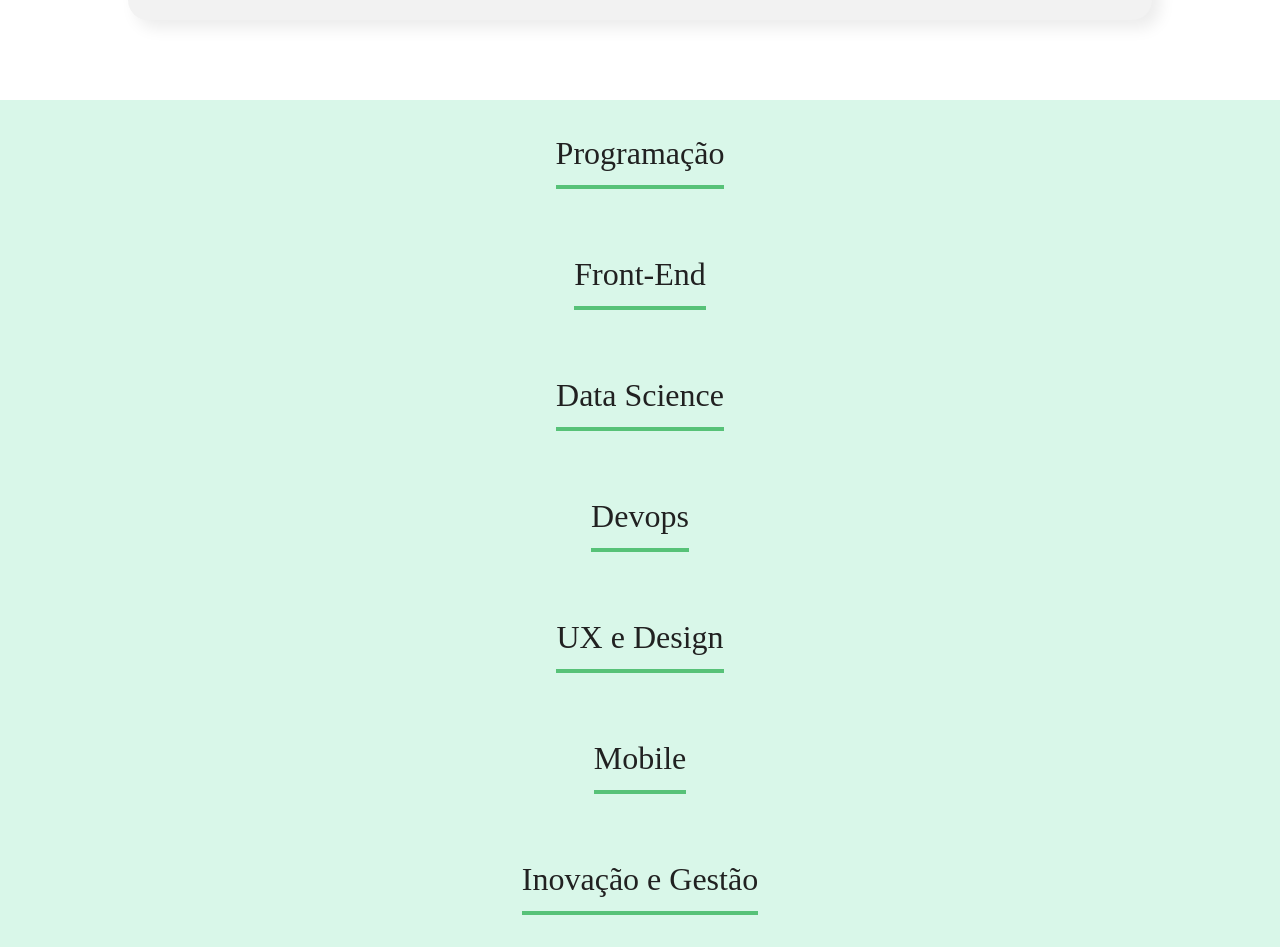
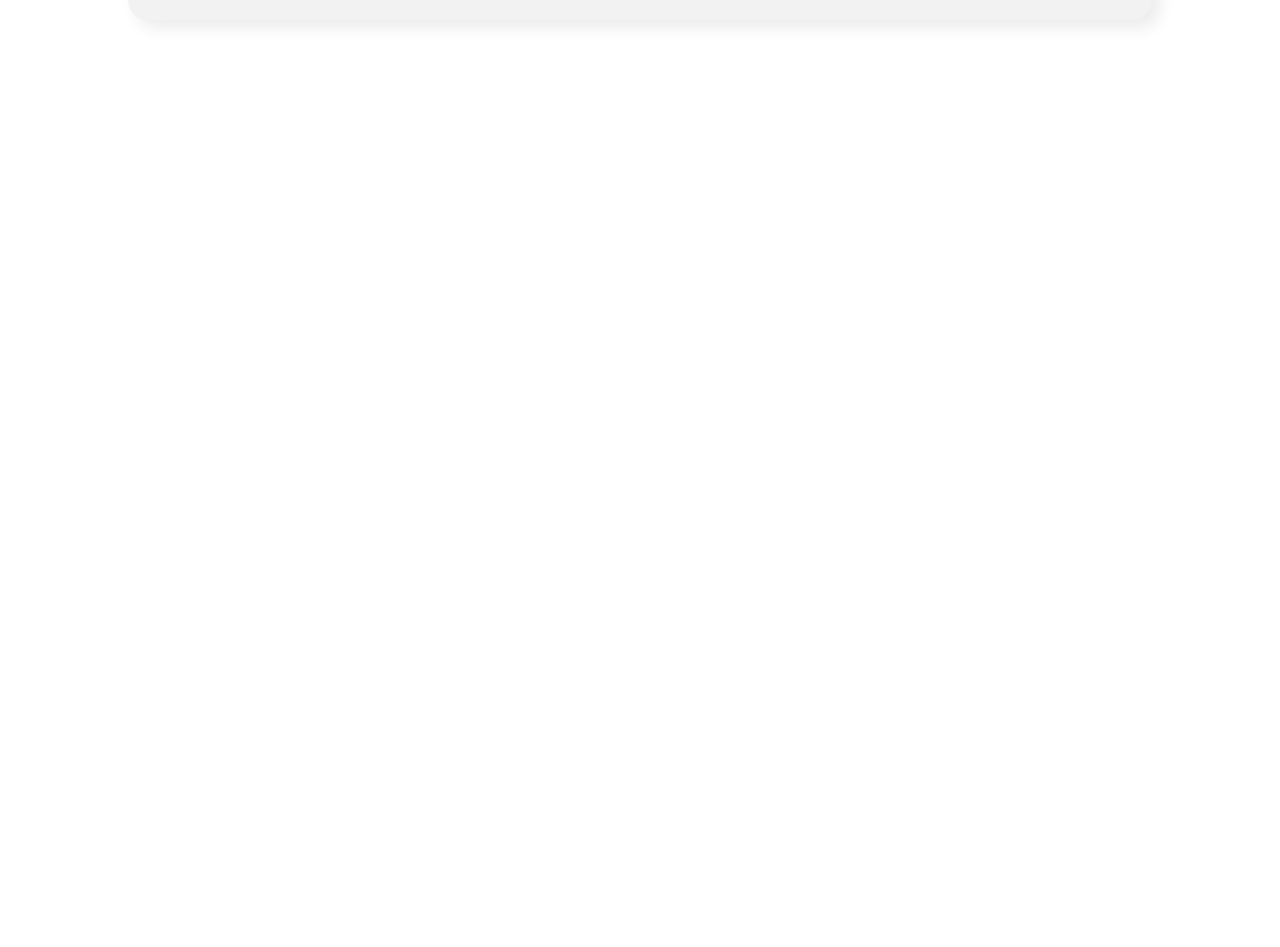
Before and after one commit to AlessandroPedroso/project-react-organo-vite, a React (Vite) app: page / in a window 1280 px wide. Shown: the part 1380-2327 px from the top of the page. After the commit the page ends 1480 px from the top, so only its background shows below. Built offline with nearby package versions, Linux system fonts and the light colour scheme.

Commit message:
foi criado o componente time e deixado seu estado dinamico

```diff
--- a/src/App.jsx
+++ b/src/App.jsx
@@ -56,14 +56,10 @@ function App() {
 
     <div>
       <Banner />
-      <Formulario aoColaboradorCadastrado={colaborador => aoNovoColaboradorAdicionado(colaborador)} />
-      <Time nome="Programação"/>
-      <Time nome="Front-End"/>
-      <Time nome="Data Science"/>
-      <Time nome="Devops"/>
-      <Time nome="UX e Design"/>
-      <Time nome="Mobile"/>
-      <Time nome="Inovação e Gestão"/>
+      <Formulario nomeDosTimes={times.map(time => time.nome)} aoColaboradorCadastrado={colaborador => aoNovoColaboradorAdicionado(colaborador)} />
+
+      {times.map(time =>  <Time key={time.nome} nome={time.nome} corPrimaria={time.corPrimaria} corSecundaria={time.corSecundaria} colaboradores={colaboradores.filter(colaborador => colaborador.time === time.nome)} />)}
+
     </div>
 
   )
--- /dev/null
+++ b/src/componentes/Colaborador/index.jsx
@@ -0,0 +1,19 @@
+import {ColaboradorStyle, ColaboradorCabecalho, IMG, Rodape, H4, H5} from './styleColaborador.js'
+
+const Colaborador = ({imagem,nome,cargo})=>{
+
+    return (
+        <ColaboradorStyle>
+            <ColaboradorCabecalho>
+                <IMG src={imagem} alt={nome} />
+            </ColaboradorCabecalho>
+            <Rodape>
+                <H4>{nome}</H4>
+                <H5>{cargo}</H5>
+            </Rodape>
+        </ColaboradorStyle>
+    )
+
+}
+
+export default Colaborador
--- /dev/null
+++ b/src/componentes/Colaborador/styleColaborador.js
@@ -0,0 +1,49 @@
+import styled from "styled-components";
+
+export const ColaboradorStyle = styled.div`
+
+        width: 280px;
+
+`
+
+export const ColaboradorCabecalho = styled.div`
+
+    background-color:  #F0F0F0;
+    border-radius: 10px 10px 0px 0px;
+
+`
+
+export const IMG = styled.img`
+
+    width: 100px;
+    border-radius: 50%;
+    position: relative;
+    bottom: -50px;
+
+`
+
+export const Rodape = styled.div`
+
+    background: #FFFFFF;
+    box-shadow: 5px 5px 15px rgba(0, 0, 0, 0.08);
+    border-radius: 0px 0px 10px 10px;
+    padding-top: 90px;
+    padding-bottom: 40px;
+
+`
+export const H4 = styled.h4 `
+    color: #6278F7;
+    font-size: 18px;
+    line-height: 22px;
+    font-weight: bold;
+    margin-bottom: 8px;
+`
+
+export const H5 = styled.h5`
+
+    font-size: 18px;
+    line-height: 22px;
+    color: #212121;
+    padding: 0 16px;
+
+`
--- a/src/componentes/Formulario/index.jsx
+++ b/src/componentes/Formulario/index.jsx
@@ -11,19 +11,13 @@ export const Formulario = (props) => {
     const [imagem,setImagem] = useState('')
     const [time,setTime] = useState('')
 
-    const times = [
-        'Programação',
-        'Front-End',
-        'Data Science',
-        'Devops',
-        'UX e Design',
-        'Mobile',
-        'Inovação e Gestão'
-    ]
-
     const aoSalvar = (evento) =>{
         evento.preventDefault()
         props.aoColaboradorCadastrado({nome,cargo,imagem,time})
+        setNome('')
+        setCargo('')
+        setImagem('')
+        setTime('')
         // console.log('Form foi submetido =>',nome,cargo,imagem,time)
     }
 
@@ -57,7 +51,7 @@ export const Formulario = (props) => {
                 <ListaSuspensa
                     obrigatorio={true}
                     label="Times"
-                    itens={times}
+                    itens={props.nomeDosTimes}
                     valor={time}
                     aaAlterado={valor => setTime(valor)}
 
--- a/src/componentes/ListaSuspensa/index.jsx
+++ b/src/componentes/ListaSuspensa/index.jsx
@@ -2,8 +2,6 @@
 import {Times,Label,Select} from './styleListaSuspensa.js'
 
 const ListaSuspensa = (props) =>{
-
-
 
     return (
         <Times>
--- a/src/componentes/Time/StyleTime.js
+++ b/src/componentes/Time/StyleTime.js
@@ -4,7 +4,18 @@ export const SectionTime = styled.section`
 
     text-align:center;
     padding: 32px;
-    background-color: #D9F7E9;
+    background-color: ${props => props.corSecundaria};
+
+
+`
+export const DivColaboradores = styled.div`
+
+    display:flex;
+    justify-content: center;
+    align-items: center;
+    flex-wrap: wrap;
+    gap: 25px;
+    margin: 38px auto;
 
 `
 
@@ -14,7 +25,8 @@ export const H3 = styled.h2`
     font-size: 32px;
     line-height: 43px;
     color: #212121;
-    border-bottom:4px solid #57c278;
+    border-bottom:4px solid;
+    border-color: ${props => props.corPrimaria};
     display:inline-block;
     padding-bottom: 10px;
 
--- a/src/componentes/Time/index.jsx
+++ b/src/componentes/Time/index.jsx
@@ -1,15 +1,20 @@
-import {H3,SectionTime} from './StyleTime.js'
+import Colaborador from '../Colaborador/index.jsx'
+import { H3, SectionTime, DivColaboradores } from './StyleTime.js'
 
 
-const Time = (props) =>{
+const Time = (props) => {
 
     return (
-        <SectionTime>
 
-            <H3>{props.nome}</H3>
+       (props.colaboradores.length > 0) ? <SectionTime corSecundaria={props.corSecundaria} >
+
+            <H3 corPrimaria={props.corPrimaria}>{props.nome}</H3>
+            <DivColaboradores>
+                {props.colaboradores.map(colaborador => <Colaborador imagem={colaborador.imagem} nome={colaborador.nome} cargo={colaborador.cargo} />)}
+            </DivColaboradores>
 
         </SectionTime>
-
+        : ''
     )
 }
 
```
